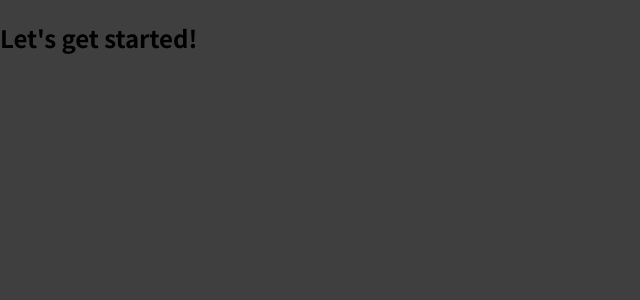
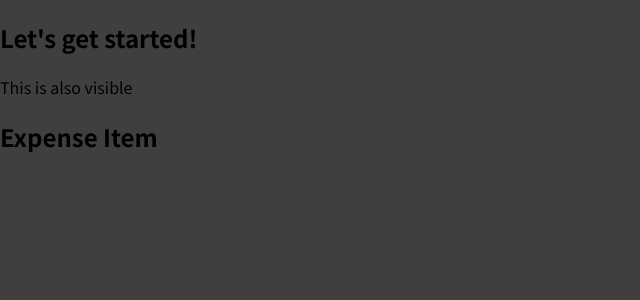
Before and after one commit to shree-yadam/react-complete-guide, a React (Create React App) app: page / in a window 1280 px wide. Shown: the top 300 px of the page, without its empty margins (0-640 px from the left). Built offline with nearby package versions, Linux system fonts and the light colour scheme.

Commit message:
Add ExpenseItem element to App element

```diff
--- a/src/App.js
+++ b/src/App.js
@@ -1,7 +1,11 @@
+import ExpenseItem from "./components/ExpenseItem";
+
 function App() {
   return (
     <div>
       <h2>Let's get started!</h2>
+      <p>This is also visible</p>
+      <ExpenseItem></ExpenseItem>
     </div>
   );
 }
```
